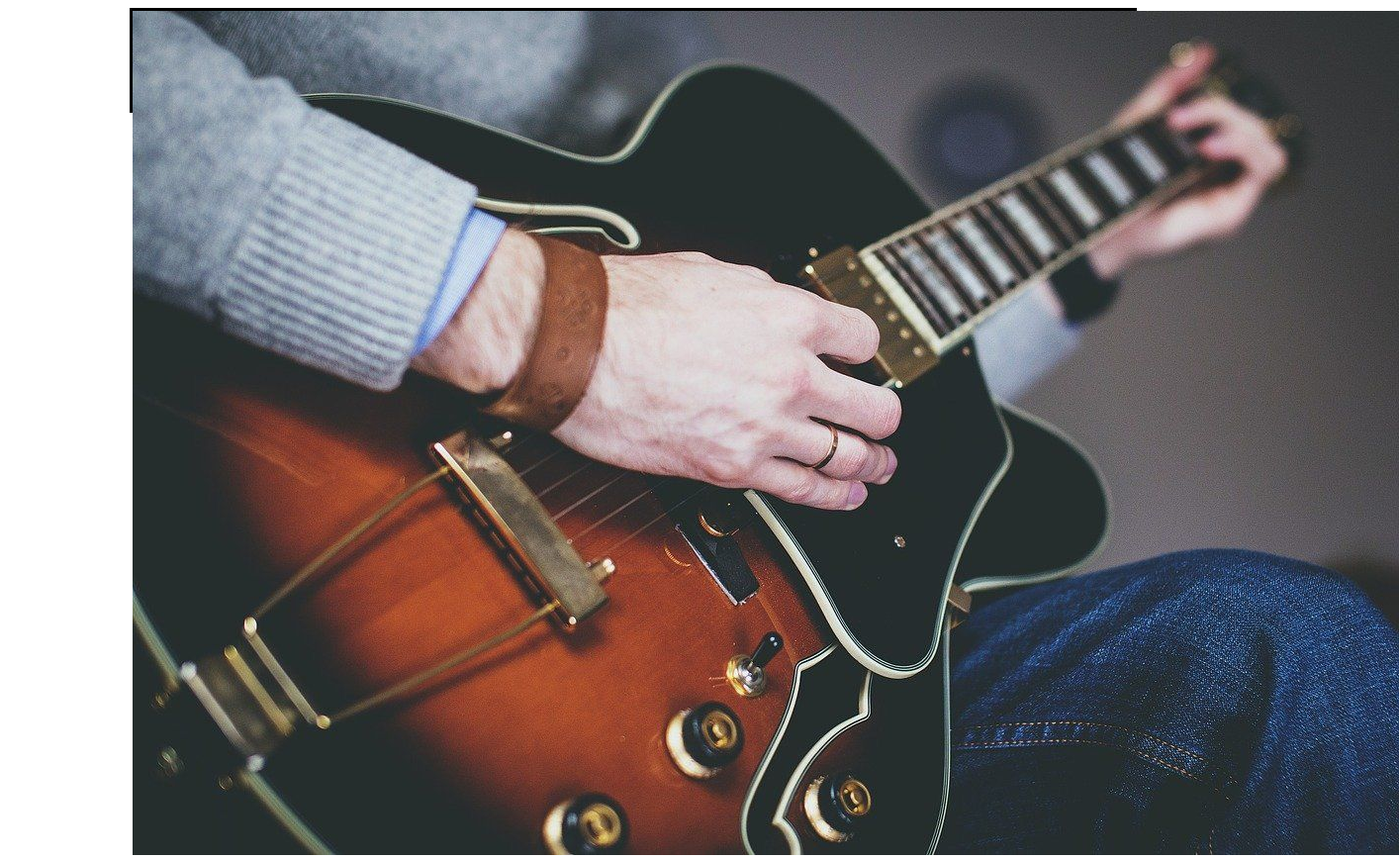
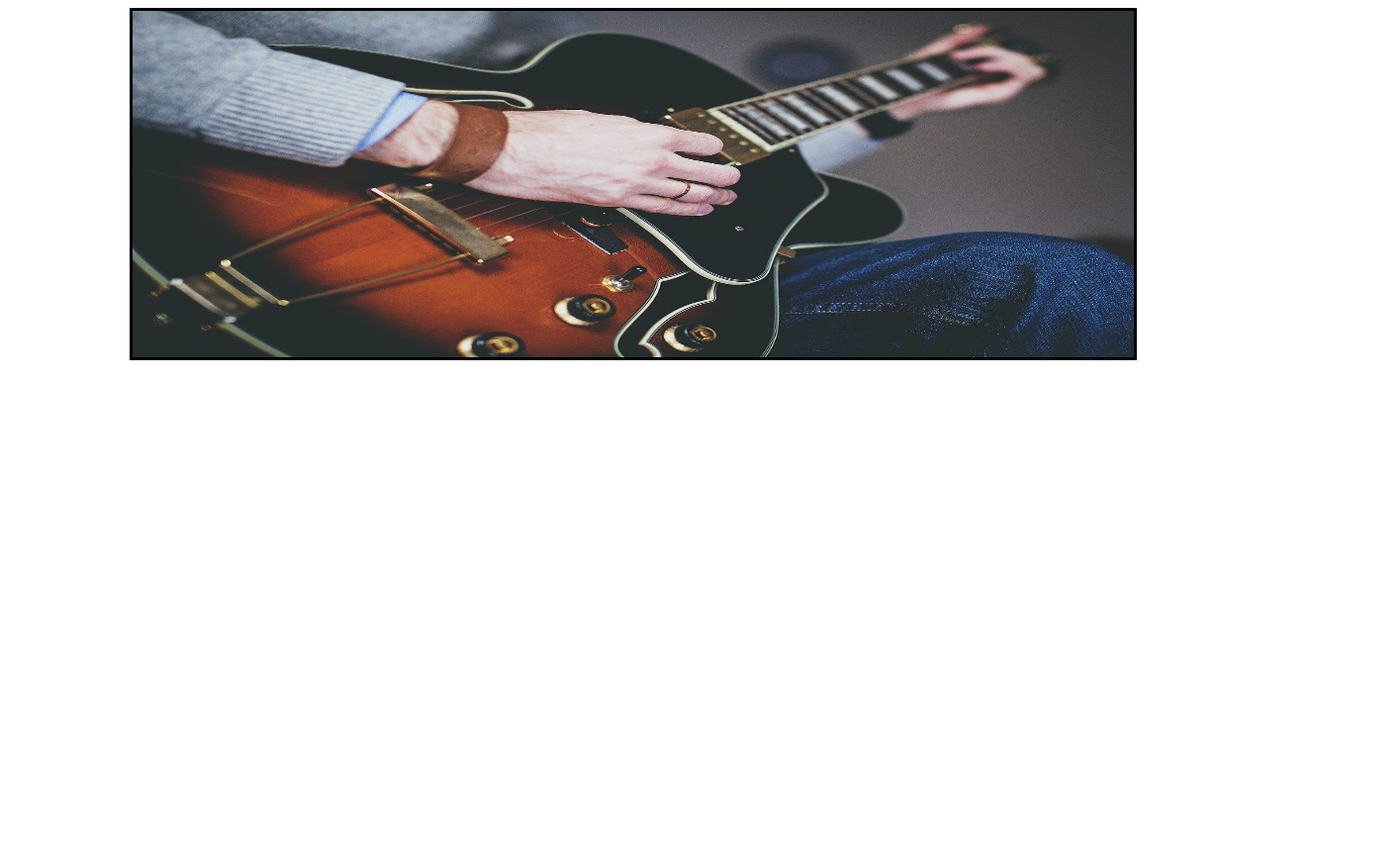
Before and after one commit to augusto000/escuelaMusica, a plain HTML site: page index.html in a window 1280 px wide. Shown: the whole page at 99% size, 1414 px wide, since content can reach past the window. After the commit the page ends 800 px from the top, so only its background shows below. Drawn offline with Linux system fonts and the light colour scheme.

Commit message:
empezando el index de nuevo

```diff
--- a/styles.css
+++ b/styles.css
@@ -1,6 +1,12 @@
+
 .contenedor-img-pentagrama{
     max-width: 80%;
-    height: 100px;
+    height: 350px;
     border: 3px solid black;
     margin: 0 auto;
 }
+.contenedor-img-pentagrama img{
+    width: 100%;
+    height: 350px;
+
+}
```
